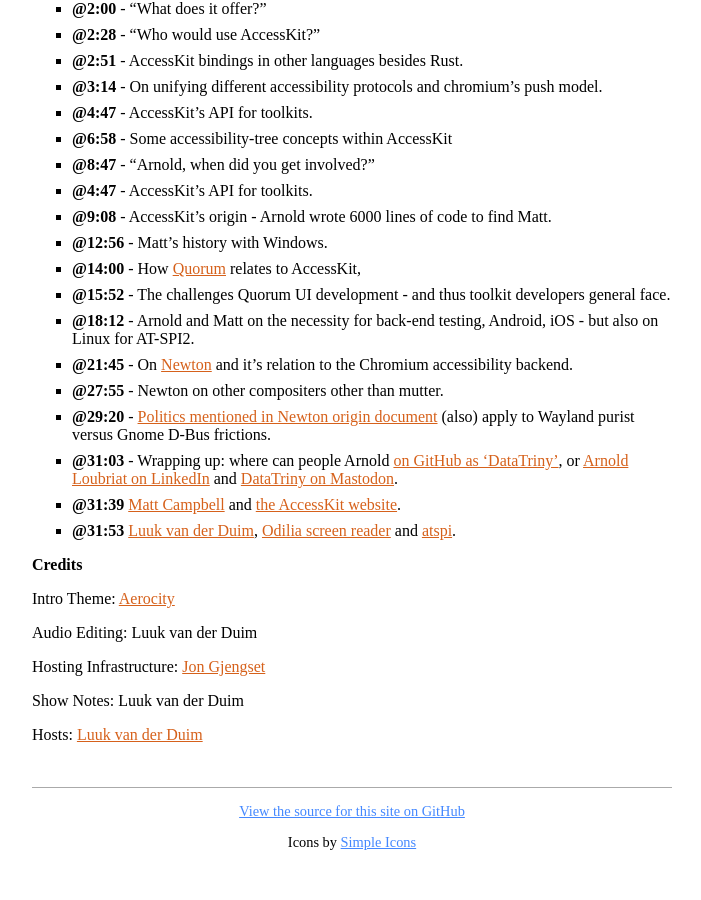
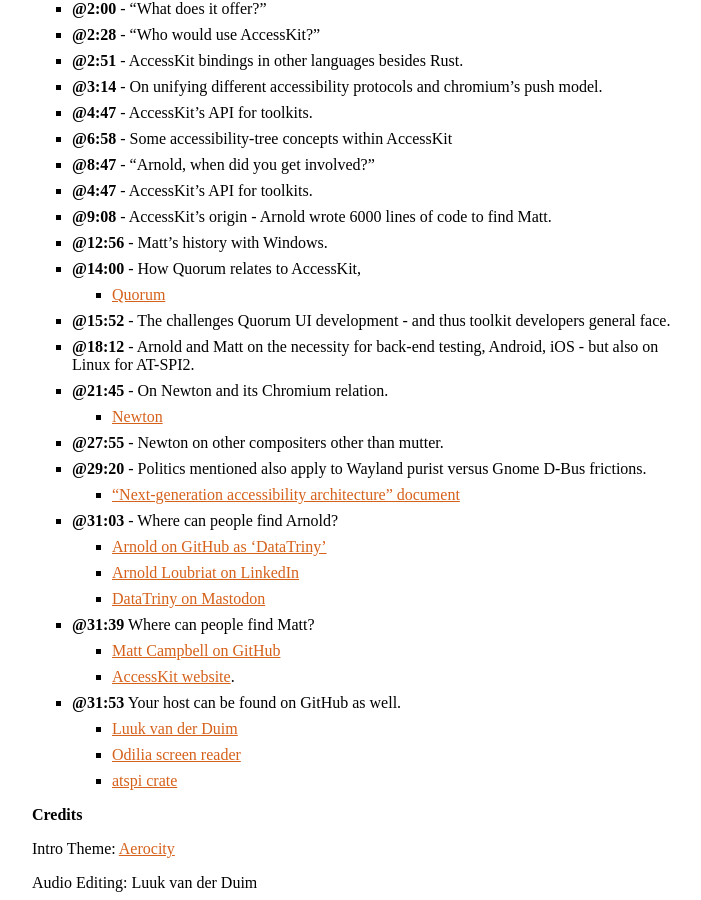
Before and after one commit to rustacean-station/rustacean-station.org, a Jekyll site: the page built from _episodes/interviews/2025-05-29-accesskit-with-matt-campbell-and-arnold-loubriat.md, in a window 1280 px wide and 900 px high, scrolled down 1080 px. Shown: the whole window, without its empty margins (288-989 px from the left). Built offline with Jekyll 4.4.1, drawn with Linux system fonts in a browser that asks for light colours.

Commit message:
fixups: Links in separate bullet points

```diff
--- a/_episodes/interviews/2025-05-29-accesskit-with-matt-campbell-and-arnold-loubriat.md
+++ b/_episodes/interviews/2025-05-29-accesskit-with-matt-campbell-and-arnold-loubriat.md
@@ -33,15 +33,26 @@
 - [@4:47] - AccessKit's API for toolkits.
 - [@9:08] - AccessKit's origin - Arnold wrote 6000 lines of code to find Matt.
 - [@12:56] - Matt's history with Windows.
-- [@14:00] - How [Quorum](https://www.washington.edu/accesscomputing/quorum-programming-language-0) relates to AccessKit,
+- [@14:00] - How Quorum relates to AccessKit,
+  - [Quorum](https://www.washington.edu/accesscomputing/quorum-programming-language-0)
 - [@15:52] - The challenges Quorum UI development - and thus toolkit developers general face.
 - [@18:12] - Arnold and Matt on the necessity for back-end testing, Android, iOS - but also on Linux for AT-SPI2.
-- [@21:45] - On [Newton](https://blogs.gnome.org/a11y/2024/06/18/update-on-newton-the-wayland-native-accessibility-project/) and it's relation to the Chromium accessibility backend.
+- [@21:45] - On Newton and its Chromium relation.
+  - [Newton](https://blogs.gnome.org/a11y/2024/06/18/update-on-newton-the-wayland-native-accessibility-project/)
 - [@27:55] - Newton on other compositers other than mutter.
-- [@29:20] - [Politics mentioned in Newton origin document](https://gitlab.gnome.org/GNOME/at-spi2-core/-/blob/main/devel-docs/new-protocol.rst?ref_type=heads) (also) apply to Wayland purist versus Gnome D-Bus frictions.
-- [@31:03] - Wrapping up: where can people Arnold [on GitHub as 'DataTriny'](https://github.com/DataTriny), or [Arnold Loubriat on LinkedIn](https://www.linkedin.com/in/datatriny/) and [DataTriny on Mastodon](https://fosstodon.org/@DataTriny).
-- [@31:39] [Matt Campbell](https://github.com/mwcampbell) and [the AccessKit website](accesskit.dev).
-- [@31:53] [Luuk van der Duim](https://github.com/luukvanderduim), [Odilia screen reader](https://github.com/odilia-app/odilia) and [atspi](https://github.com/odilia-app/atspi).
+- [@29:20] - Politics mentioned also apply to Wayland purist versus Gnome D-Bus frictions.
+  - ["Next-generation accessibility architecture" document](https://gitlab.gnome.org/GNOME/at-spi2-core/-/blob/main/devel-docs/new-protocol.rst?ref_type=heads)
+- [@31:03] - Where can people find Arnold?
+  - [Arnold on GitHub as 'DataTriny'](https://github.com/DataTriny)
+  - [Arnold Loubriat on LinkedIn](https://www.linkedin.com/in/datatriny/)
+  - [DataTriny on Mastodon](https://fosstodon.org/@DataTriny)
+- [@31:39] Where can people find Matt?
+  - [Matt Campbell on GitHub](https://github.com/mwcampbell)
+  - [AccessKit website](accesskit.dev).
+- [@31:53] Your host can be found on GitHub as well.
+  - [Luuk van der Duim](https://github.com/luukvanderduim)
+  - [Odilia screen reader](https://github.com/odilia-app/odilia)
+  - [atspi crate](https://github.com/odilia-app/atspi)
 
 ### Credits
 
```
